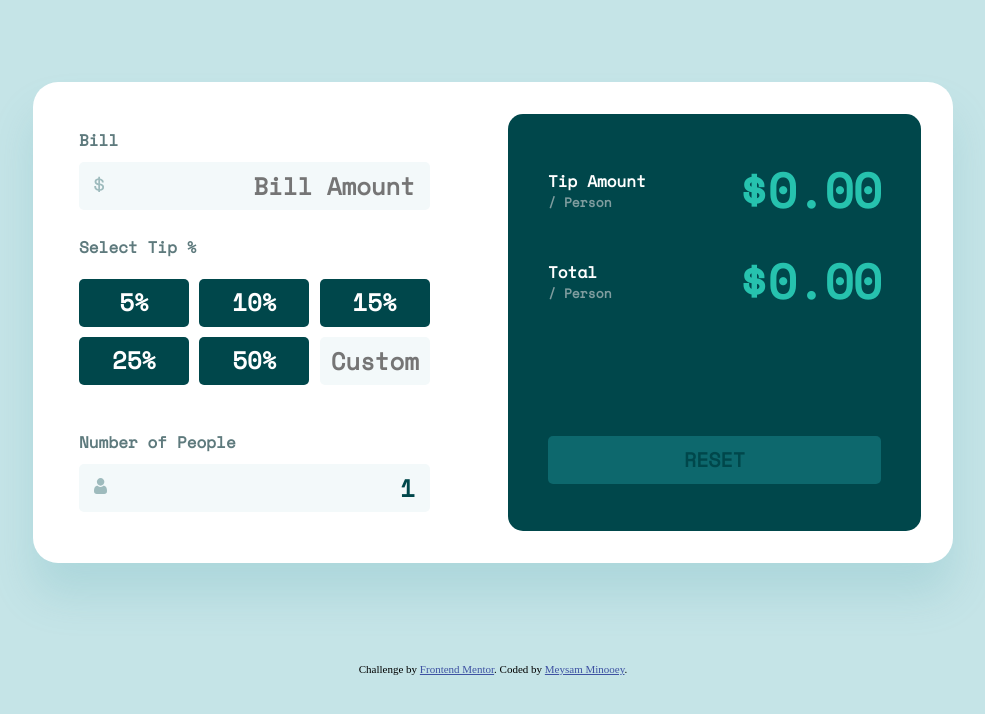
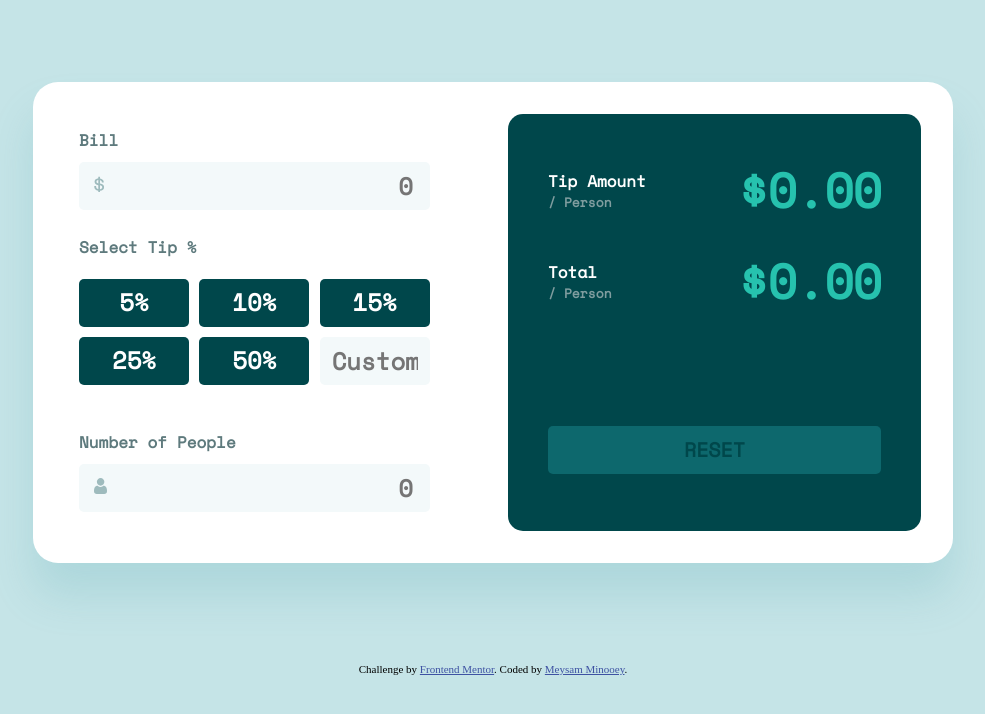
Before and after one commit to meysamminoo/tip-calculator-app, a plain HTML site: page index.html in a window 1280 px wide. Shown: the part 176-890 px from the top of the page, without its empty margins (147-1132 px from the left). Drawn offline with Linux system fonts and the light colour scheme.

Commit message:
improve styles

```diff
--- a/index.html
+++ b/index.html
@@ -26,7 +26,7 @@
               id="bill"
               min="0"
               onkeyup="calculator()"
-              placeholder="Bill Amount"
+              placeholder="0"
             />
             <span class="icon" id="bill-icon"></span>
           </div>
@@ -59,8 +59,8 @@
               name="number-of-people"
               class="person"
               id="person"
-              value="1"
               min="1"
+              placeholder="0"
               onkeyup="calculator()"
             />
             <span id="person-icon" class="icon"></span>
--- a/style.css
+++ b/style.css
@@ -49,13 +49,14 @@ input {
   line-height: 36px;
   padding: 6px 15px 6px 35px;
   color: #00474b;
+  border: 2px solid transparent;
 }
 input:focus {
-  border: 1px solid #26c2ae;
+  border: 2px solid #26c2ae;
   outline: none;
 }
 input:invalid {
-  border: 1px solid #e17052;
+  border: 2px solid #e17052;
 }
 label {
   font-family: "Space Mono";
@@ -199,7 +200,7 @@ input.custom-tip {
   transition: all 0.2s ease;
   outline: none;
   border: none;
-  margin-top: 75px;
+  margin-top: 65px;
   cursor: pointer;
 }
 .btn-hover:hover {
```
